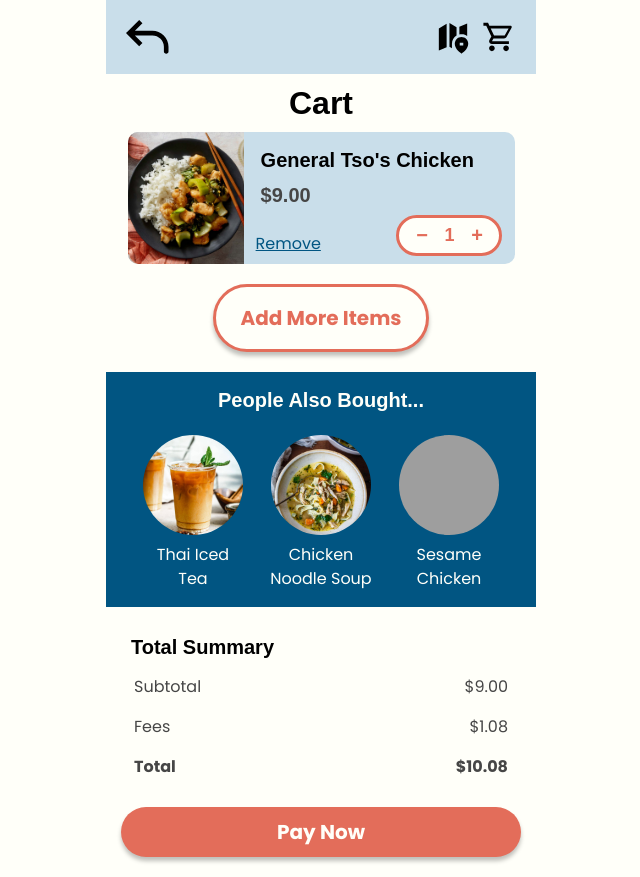
After one commit to OliviaKnestaut/2501-idm216-blueprints, a PHP site: page /alpha/cart.html in a window 1280 px wide. The commit adds this page. Shown: the whole page, without its empty margins (319-959 px from the left). Run offline with PHP 8.4, Linux system fonts and the light colour scheme; some web fonts are replaced; grey boxes are pictures that could not be loaded.

Commit message:
Completed cart html/css designs, connected all pages so far

```diff
--- /dev/null
+++ b/alpha/cart.html
@@ -0,0 +1,86 @@
+<!DOCTYPE html>
+<html lang="en">
+<head>
+    <meta charset="UTF-8">
+    <meta name="viewport" content="width=device-width, initial-scale=1.0">
+    <title>Kim's Dragon | Cart</title>
+    <link rel="stylesheet" href="../css/components/plus-minus-btn.css">
+    <link rel="stylesheet" href="../css/components/main_components.css">
+    <link rel="stylesheet" href="../css/alpha/main_styles.css">
+    <link rel="stylesheet" href="../css/alpha/menu_styles.css">
+    <link rel="stylesheet" href="../css/alpha/cart_styles.css">
+
+
+</head>
+<body>
+    <header>
+        <a class="left" href="main.php">
+            <img class="header-icon" src="../images/alpha/assets/back-icon.svg" alt="">
+        </a>
+        <img class="header-icon" src="../images/alpha/assets/tracking-icon.svg" alt="">
+        <img class="header-icon" src="../images/alpha/assets/cart-icon.svg" alt="">
+    </header>
+    <div class="menu-header">
+        <h1>Cart</h1>
+    </div>
+    <div class="cart-content">
+        <div class="menu-item">
+            <div class="menu-image" style="background-image: url('../images/menu-items/01_generaltsochicken.webp') !important"></div>
+            <div class="menu-details">
+                <h2>General Tso's Chicken</h2>
+                <h2 class="price">$9.00</h2>
+                <div class="item-settings">
+                    <a href="">Remove</a>
+                    <div class="quantity">
+                        <button class="minus" aria-label="Decrease">&minus;</button>
+                        <input type="number" class="input-box" value="1" min="1" max="10">
+                        <button class="plus" aria-label="Increase">&plus;</button>
+                    </div>
+                </div>
+            </div>
+        </div>
+
+    </div>
+    <a class="btn2 sml-btn" href="main.php">Add More Items</a>
+
+    <div class="also-bought">
+        <h2>People Also Bought...</h2>
+        <div>
+            <div>
+                <span style="background-image: url('../images/menu-items/41_Thai Iced Tea.jpg') !important"></span>
+                <p>Thai Iced Tea</p>
+            </div>
+            <div>
+                <span style="background-image: url('../images/menu-items/29_Chicken Noodle Soup.jpg') !important"></span>
+                <p>Chicken Noodle Soup</p>
+            </div>
+            <div>
+                <span style="background-image: url('../images/menu-items/03_SesameChicken.jpeg') !important"></span>
+                <p>Sesame Chicken</p>
+            </div>
+        </div>
+    </div>
+
+    <div class="order-details">
+        <h2>Total Summary</h2>
+        <div>
+            <p>Subtotal</p>
+            <p>$9.00</p>
+        </div>
+        <div>
+            <p>Fees</p>
+            <p>$1.08</p>
+        </div>
+        <div>
+            <p><strong>Total</strong></p>
+            <p><strong>$10.08</strong></p>
+        </div>
+
+    </div>
+
+    <button class="btn">Pay Now</button>
+
+    <script src="../js/components/plus-minus-btn.js"></script>
+
+</body>
+</html>
--- /dev/null
+++ b/css/alpha/cart_styles.css
@@ -0,0 +1,89 @@
+body {
+    margin-bottom: 0;
+}
+
+.left{
+    visibility: visible;
+}
+.cart-content{
+    display: flex;
+    justify-content: center;
+    background-color: var(--background);
+    margin-top: 0;
+    min-height: 0px;
+}
+.menu-item{
+    background-color: var(--light-blue);
+    margin-top: 0;
+}
+
+.price{
+    color: var(--body-text);
+}
+
+.item-settings{
+    display: flex;
+    justify-content: space-between;
+    align-items: flex-end;
+}
+
+.item-settings a{
+    color: var(--dark-blue);
+    font-family: var(--Poppins);
+    font-size: 16px;
+    font-style: normal;
+    font-weight: 400;
+    line-height: 150%; /* 24px */
+}
+
+.also-bought{
+    background-color: var(--dark-blue);
+    display: flex;
+    justify-content: center;
+    align-items: center;
+    flex-direction: column;
+    padding: 8px;
+}
+.also-bought h2, .also-bought p{
+    color: var(--background);
+    text-align: center;
+}
+.also-bought h2{
+    padding-bottom: 15px;
+}
+
+
+.also-bought div{
+    display: flex;
+    justify-content: space-evenly;
+    gap: 8px;
+}
+.also-bought div div{
+    display: flex;
+    flex-direction: column;
+    justify-content: center;
+    align-items: center;
+    width: 120px;
+    gap: 0;
+}
+
+.also-bought span{
+    width: 100px;
+    height: 100px;
+    border-radius: 50vw;
+    display: block;
+    background-size: cover;
+    background-position: center;
+}
+
+.order-details{
+    padding: 20px;
+    color: var(--black);
+}
+.order-details div{
+    display: flex;
+    justify-content: space-between;
+}
+.order-details h2{
+    color: var(--black);
+}
--- a/css/alpha/main_styles.css
+++ b/css/alpha/main_styles.css
@@ -69,7 +69,7 @@ h1{
 h2{
     color: var(--dark-blue);
     font-family: var(--Reem-Kufi-Ink);
-    font-size: 16px;
+    font-size: 20px;
     font-style: normal;
     font-weight: 700;
     line-height: 150%;
@@ -79,7 +79,7 @@ h2{
 h3{
     color: var(--black);
     font-family: var(--Poppins);
-    font-size: 16px;
+    font-size: 18px;
     font-style: normal;
     font-weight: 700;
     line-height: 150%; /* 24px */
@@ -105,9 +105,18 @@ header{
     justify-content: flex-end;
     align-items: center;
     gap: 12px;
+    max-height: 74px;
 }
 header img{
     height: 34px;
+}
+
+header a{
+    height: 34px;
+}
+
+header a.left{
+    margin-right: auto;
 }
 
 .btn{
@@ -119,6 +128,8 @@ header img{
     line-height: normal;
     text-align: center;
     text-decoration: none;
+    border: none;
+
     width: 282px;
     border-radius: 50vw;
     padding: 5px 16px;
@@ -129,9 +140,47 @@ header img{
     justify-content: center;
     align-items: center;
     gap: 8px;
+
+    height: fit-content;
+    width: 80vw;
+    max-width: 400px;
+    padding: 10px;
+    margin: 0px auto 20px;
+}
+
+.btn2{
+    color: var(--orangey);
+    font-family: var(--Poppins);
+    font-size: 20px;
+    font-style: normal;
+    font-weight: 700;
+    line-height: normal;
+    text-align: center;
+    text-decoration: none;
+    border: 3px var(--orangey) solid;
+
+    border-radius: 50vw;
+    background-color: var(--background);
+    box-shadow: 0px 4px 4px 0px rgba(0, 0, 0, 0.25);
+    margin: 8px 0;
+    display: flex;
+    justify-content: center;
+    align-items: center;
+    gap: 8px;
+
+    height: fit-content;
+    width: 80vw;
+    max-width: 400px;
+    padding: 16px 24px;
+    margin: 0px auto 20px;
 }
 .sml-btn{
     width: fit-content;
+    z-index: 12;
+}
+
+.btn:hover{
+    cursor: pointer;
 }
 
 @media screen and (max-width: 430px) {
--- a/css/alpha/menu_styles.css
+++ b/css/alpha/menu_styles.css
@@ -4,12 +4,17 @@
     align-items: center;
 }
 
-.menu-content{
+.left{
+    visibility: hidden;
+}
+
+.menu-content, .cart-content{
     width: 100%;
     height: 100%;
     background-color: var(--light-blue);
     margin-top: 8px;
     padding-bottom: 20px;
+    min-height: 630px;
 }
 
 .menu-item{
@@ -18,11 +23,13 @@
     border-radius: 10px;
     margin-top: 15px;
     display: flex;
+    text-decoration: none;
+    height: fit-content;
 }
 
 .menu-details{
     width: 70%;
-    padding: 4px 12px;
+    padding: 8px 12px;
 }
 
 .menu-details p {
@@ -38,14 +45,15 @@
     margin: 0;
 }
 
-
-
 .menu-details h2:first-child{
     color: var(--black);
+    overflow: hidden;
+    white-space: nowrap;
+    text-overflow: ellipsis;
 }
 
 .menu-details h2:last-child{
-    color: var(--body-text);
+    color: var(--body-text) !important;
 }
 
 
--- a/css/components/plus-minus-btn.css
+++ b/css/components/plus-minus-btn.css
@@ -1,15 +1,10 @@
-body {
-  display: flex;
-  align-items: center;
-}
-
 .quantity {
   display: flex;
   align-items: center;
-  border: 2px solid var(--orangey);
-  border-radius: 20px;
+  border: 3px solid var(--orangey);
+  border-radius: 50vw;
   padding: 5px 10px;
-  gap: 8px;
+  background-color: var(--background);
 }
 
 .quantity button {
@@ -30,10 +25,12 @@ body {
   text-align: center;
   border: none;
   font-size: 18px;
-  font-weight: bold;
   background: none;
   color: var(--orangey);
   outline: none;
+
+  font-family: var(--Reem-Kufi-Ink);
+  font-weight: 700;
 }
 
 .input-box::-webkit-inner-spin-button,
```
Also changed, not shown: other parts of css/alpha/menu_styles.css (+36 -0 lines), alpha/includes/header.php (+9 -1 lines), alpha/item_card.html (+18 -9 lines), alpha/main.php (+43 -14 lines), css/alpha/item_card_styles.css (+24 -110 lines), css/alpha/welcome_styles.css (+10 -1 lines), js/alpha_script.js (+22 -0 lines), images/alpha/assets/back-icon.svg (added), images/alpha/assets/x-icon.svg (added).
